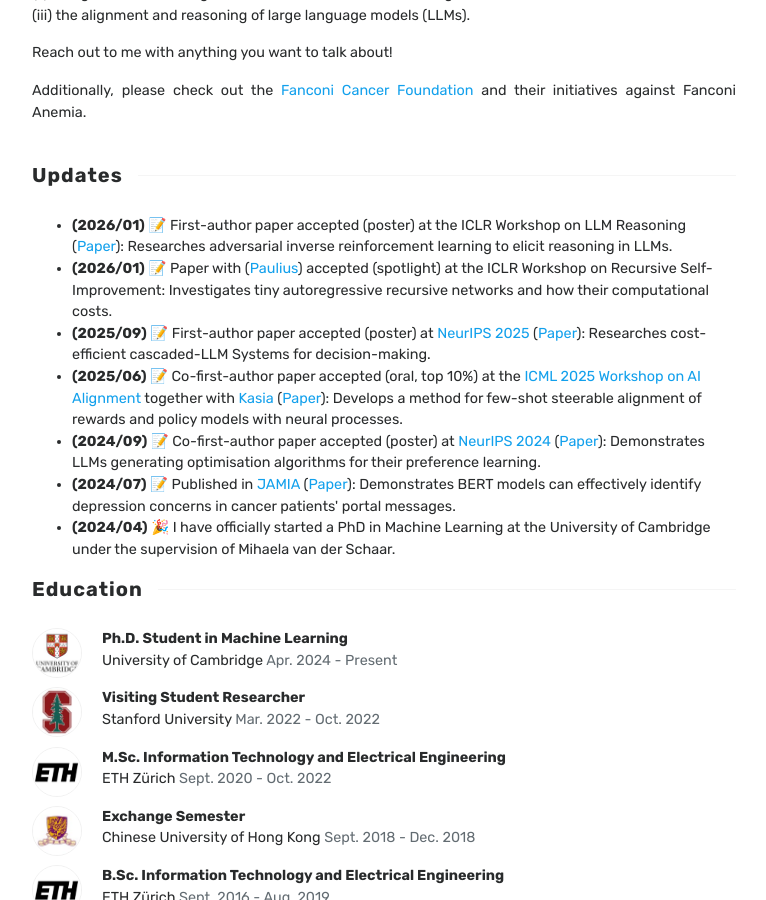
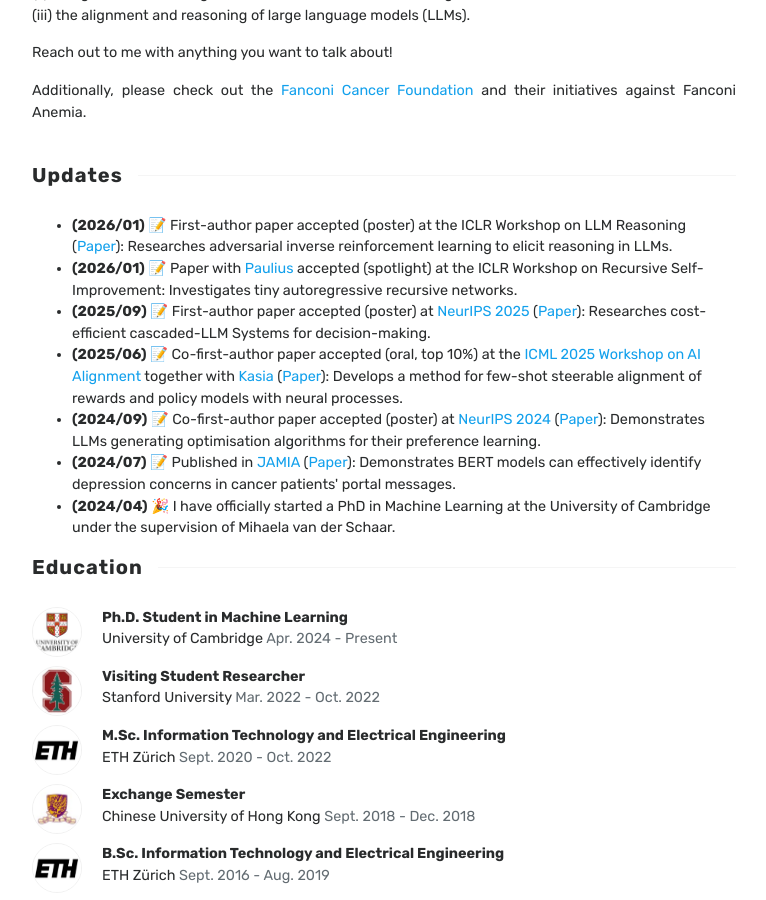
Before and after one commit to fanconic/fanconic.github.io, a Jekyll site: the page built from index.html, in a window 1280 px wide and 900 px high, scrolled down 737 px. Shown: the whole window, without its empty margins (256-1022 px from the left). Built offline with Jekyll 4.4.1, drawn with Linux system fonts in a browser that asks for light colours; the list of posts is cut into pages by our own code.

Commit message:
Fixed typos

```diff
--- a/index.html
+++ b/index.html
@@ -61,8 +61,8 @@ title: Home
                 <li><b>(2026/01)</b> 📝 First-author paper accepted (poster) at the ICLR Workshop on LLM Reasoning (<a href="https://arxiv.org/pdf/2510.01857">Paper</a>):
                     Researches adversarial inverse reinforcement learning to elicit reasoning in LLMs.
                 </li>
-                <li><b>(2026/01)</b> 📝 Paper with (<a href="https://www.linkedin.com/in/paulius-rauba">Paulius</a>) accepted (spotlight) at the ICLR Workshop on Recursive Self-Improvement:
-                    Investigates tiny autoregressive recursive networks and how their computational costs.
+                <li><b>(2026/01)</b> 📝 Paper with <a href="https://www.linkedin.com/in/paulius-rauba">Paulius</a> accepted (spotlight) at the ICLR Workshop on Recursive Self-Improvement:
+                    Investigates tiny autoregressive recursive networks.
                 </li>
                 <li><b>(2025/09)</b> 📝 First-author paper accepted (poster) at <a
                         href="https://neurips.cc/Conferences/2025">NeurIPS 2025</a> (<a
```
